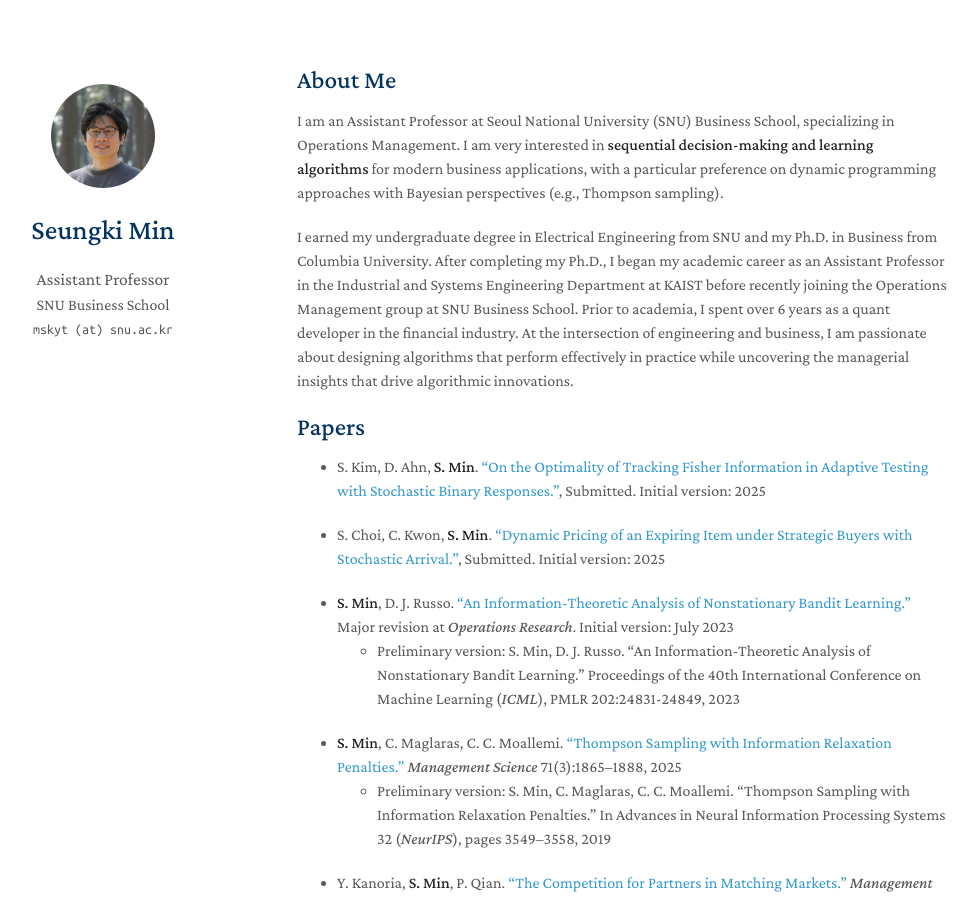
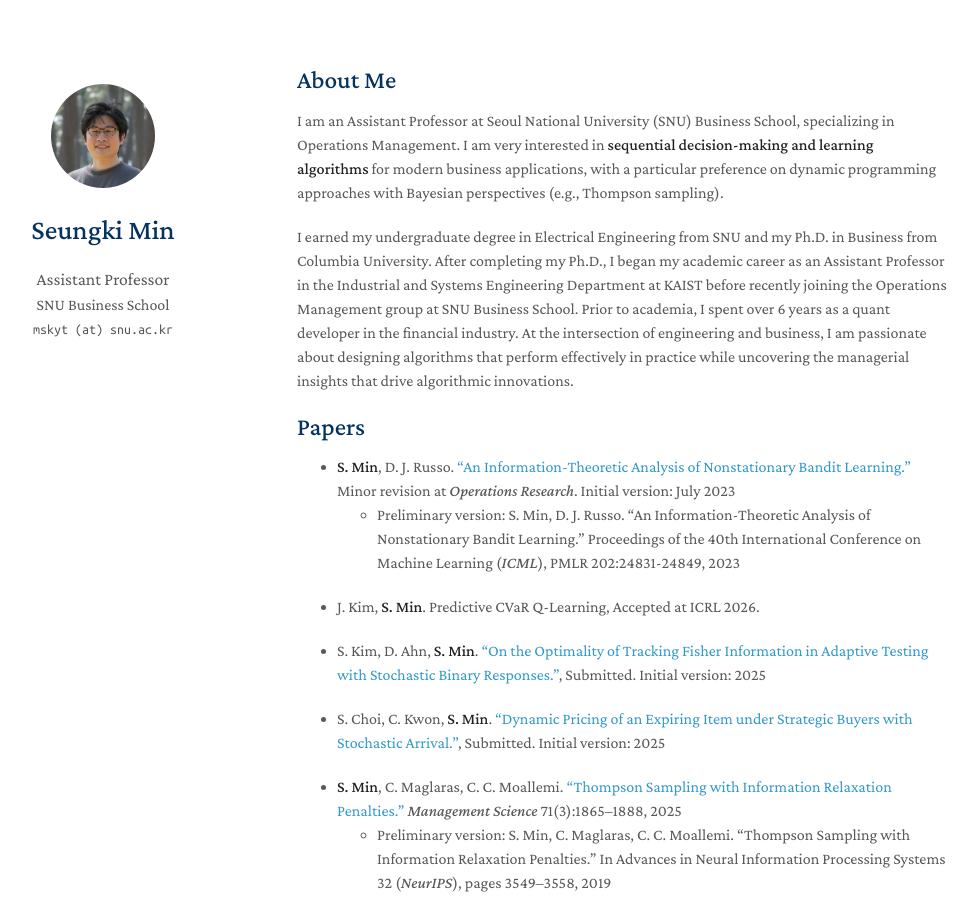
Before and after one commit to mskyt88/mskyt88.github.io, a Jekyll site: the page built from index.md, in a window 1280 px wide and 900 px high. Shown: the whole window, without its empty margins (173-1151 px from the left). Built offline with Jekyll 4.4.1, drawn with Linux system fonts in a browser that asks for light colours; a style sheet for code colours, icons or effects is not loaded; our own code applies the rules of GitHub Pages for plain Markdown files.

Commit message:
Update index.md

```diff
--- a/index.md
+++ b/index.md
@@ -12,12 +12,15 @@ I earned my undergraduate degree in Electrical Engineering from SNU and my Ph.D.
 
 ## Papers
 
+- **S. Min**, D. J. Russo. <a href="https://arxiv.org/abs/2302.04452">"An Information-Theoretic Analysis of Nonstationary Bandit Learning."</a> Minor revision at *Operations Research*. Initial version: July 2023
+  - Preliminary version: S. Min, D. J. Russo. "An Information-Theoretic Analysis of Nonstationary Bandit Learning." Proceedings of the 40th International Conference on Machine Learning (*ICML*), PMLR 202:24831-24849, 2023
+
+- J. Kim, **S. Min**. Predictive CVaR Q-Learning, Accepted at ICRL 2026.
+
 - S. Kim, D. Ahn, **S. Min**. <a href="https://arxiv.org/abs/2510.07862">"On the Optimality of Tracking Fisher Information in Adaptive Testing with Stochastic Binary Responses."</a>, Submitted. Initial version: 2025
 
 - S. Choi, C. Kwon, **S. Min**. <a href="https://arxiv.org/abs/2509.24720">"Dynamic Pricing of an Expiring Item under Strategic Buyers with Stochastic Arrival."</a>, Submitted. Initial version: 2025
 
-- **S. Min**, D. J. Russo. <a href="https://arxiv.org/abs/2302.04452">"An Information-Theoretic Analysis of Nonstationary Bandit Learning."</a> Major revision at *Operations Research*. Initial version: July 2023
-  - Preliminary version: S. Min, D. J. Russo. "An Information-Theoretic Analysis of Nonstationary Bandit Learning." Proceedings of the 40th International Conference on Machine Learning (*ICML*), PMLR 202:24831-24849, 2023
 
 - **S. Min**, C. Maglaras, C. C. Moallemi. <a href="https://pubsonline.informs.org/doi/10.1287/mnsc.2020.01396">"Thompson Sampling with Information Relaxation Penalties."</a> *Management Science*  71(3):1865–1888, 2025
   - Preliminary version: S. Min, C. Maglaras, C. C. Moallemi. "Thompson Sampling with Information Relaxation Penalties." In Advances in Neural Information Processing Systems 32 (*NeurIPS*), pages 3549–3558, 2019
```
